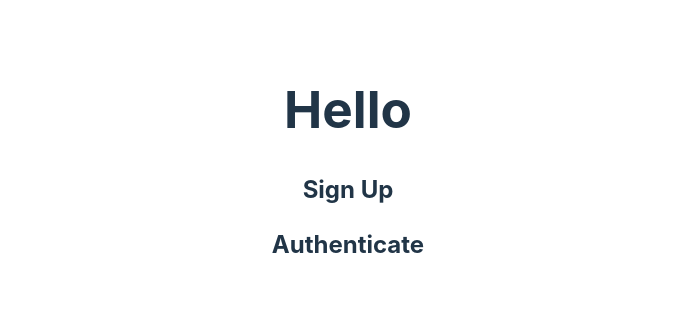
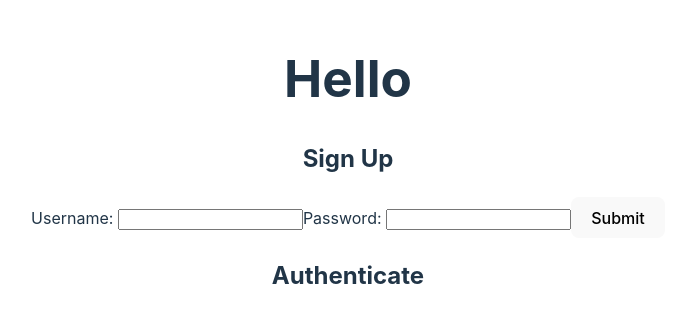
Before and after one commit to brossdeutcher/react-forms, a React (Vite) app: page / in a window 1280 px wide. Shown: the part 235-558 px from the top of the page, without its empty margins (292-968 px from the left). Built offline with nearby package versions, Linux system fonts and the light colour scheme.

Commit message:
created user/pass form

```diff
--- a/src/components/SignUpForm.jsx
+++ b/src/components/SignUpForm.jsx
@@ -1,9 +1,32 @@
-
+import { useState } from "react";
 
 const SignUpForm = () => {
+
+  const [username, setUsername] = useState("");
+  const [password, setPassword] = useState("");
+  const [error, setError] = useState(null);
+
+  const changeUsername = (e) => {
+    setUsername(e.target.value);
+  }
+
+  const changePassword = (e) => {
+    setPassword(e.target.value);
+  }
+
+  const handleSubmit = (e) => {
+    e.preventDefault();
+    console.log(username, password);
+  }
+
   return (
     <>
       <h2>Sign Up</h2>
+      <form onSubmit={handleSubmit}>
+        <label>Username: <input value={username} onChange={changeUsername} /></label>
+        <label>Password: <input value={password} onChange={changePassword} /></label>
+        <button>Submit</button>
+      </form>
     </>
   )
 }
```
